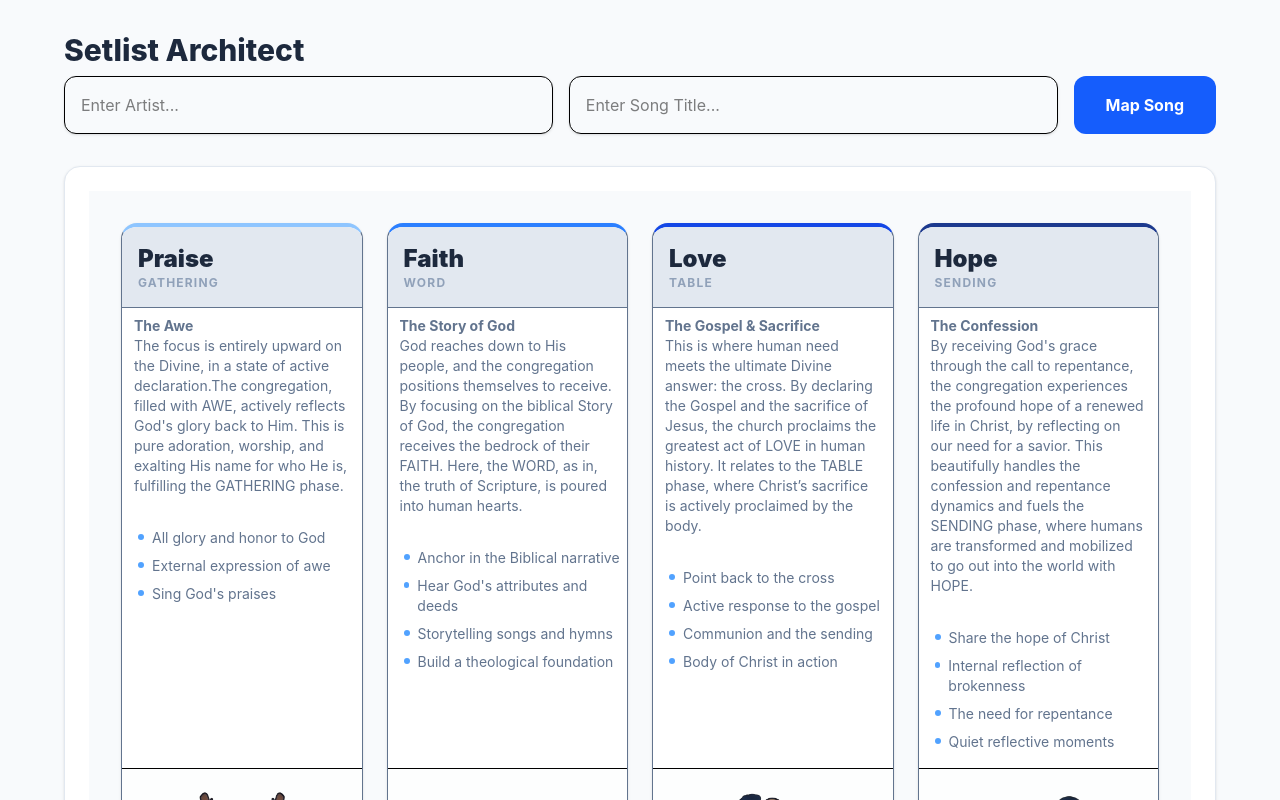
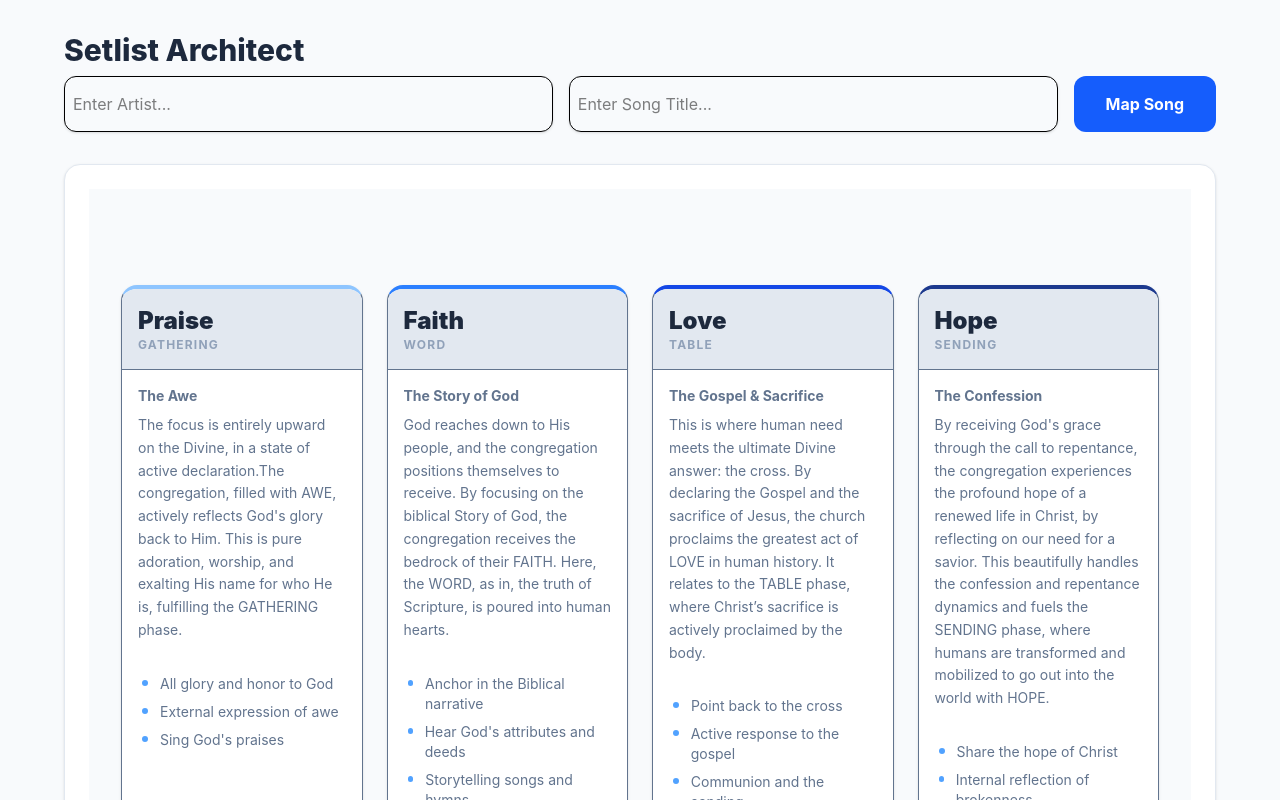
Before and after one commit to mtickle/worship-planning, a React (Vite) app: page / in a window 1280 px wide. Shown: the top 800 px of the page. Built offline with nearby package versions, Linux system fonts and the light colour scheme; no server answers; the database is empty.

Commit message:
Refactor LiturgyMapper and Columns components; enhance error handling in analyze-song function and improve payload structure for better API interaction

```diff
--- a/src/App.jsx
+++ b/src/App.jsx
@@ -17,11 +17,9 @@ export default function LiturgyMapper() {
   const [loading, setLoading] = useState(false);
   const [error, setError] = useState(null);
 
-  // 1. Default center coordinates for the inner 400x400 grid
-  // let finalX = 200;
-  // let finalY = 200;
 
-  // if (plotData) {
+  if (plotData) {
+    console.log(plotData)
     //   // FORCE NUMBER CONVERSION to prevent JavaScript string bugs!
     //   const xScore = Number(plotData.x_axis_score);
     //   const yScore = Number(plotData.y_axis_score);
@@ -44,7 +42,7 @@ export default function LiturgyMapper() {
     //   // Protect Left and Right Outer Edges
     //   if (finalX < 20) finalX = 20;
     //   if (finalX > 380) finalX = 380;
-  // }
+  }
 
   useEffect(() => { fetchHistory(); }, []);
 
@@ -54,22 +52,48 @@ export default function LiturgyMapper() {
   };
 
   const handleAnalyze = async () => {
-    if (!songInput.trim() || !artistInput.trim()) return; // Added validation
+    if (!songInput.trim() || !artistInput.trim()) return; // Make sure both exist
     setLoading(true);
     setError(null);
 
     try {
-      const { data: geminiData, error: funcError } = await supabase.functions.invoke('analyze-song', {
-        // Send both inputs as an object
-        body: {
+      // 1. Define the payload first
+      const requestPayload = {
         songTitle: songInput,
         artistName: artistInput
-        }
+      };
+
+      // 2. Log it safely
+      //console.log("Sending payload:", JSON.stringify(requestPayload));
+
+      // 3. Send it to your Edge Function
+      const { data: geminiData, error: funcError } = await supabase.functions.invoke('analyze-song', {
+        body: requestPayload
       });
 
-      if (funcError) throw new Error("Failed to analyze song.");
+      if (funcError) {
+        console.error("Raw Supabase Error:", funcError);
+
+        // Supabase sometimes buries the custom JSON error we sent from the backend
+        // Let's dig it out so we can display it in the UI!
+        let realErrorMessage = "Failed to analyze song.";
+
+        // Try to read the error we sent from our catch block in Deno
+        if (funcError.context && funcError.context.json) {
+          const backendError = await funcError.context.json();
+          realErrorMessage = backendError.error || realErrorMessage;
+        } else if (funcError.message) {
+          realErrorMessage = funcError.message;
+        }
+
+        throw new Error(`Backend Error: ${realErrorMessage}`);
+      }
+
+      // 4. Log the response to make sure Gemini sent back the JSON correctly
+      console.log("Gemini Response:", geminiData);
 
       setPlotData(geminiData);
+      setSelectedMovement(geminiData.liturgical_movement);
       fetchHistory();
     } catch (err) {
       setError(err.message);
@@ -77,7 +101,6 @@ export default function LiturgyMapper() {
       setLoading(false);
     }
   };
-
   return (
     <div className="min-h-screen bg-slate-50 p-4 lg:p-8">
       {loading && (
@@ -98,14 +121,14 @@ export default function LiturgyMapper() {
             value={artistInput}
             onChange={(e) => setArtistInput(e.target.value)}
             placeholder="Enter Artist..."
-            className="flex-1 p-4 border rounded-xl shadow-sm outline-none focus:ring-2 focus:ring-blue-500"
+            className="flex-1 p-2 border rounded-xl shadow-sm outline-none focus:ring-2 focus:ring-blue-500"
           />
           <input
             type="text"
             value={songInput}
             onChange={(e) => setSongInput(e.target.value)}
             placeholder="Enter Song Title..."
-            className="flex-1 p-4 border rounded-xl shadow-sm outline-none focus:ring-2 focus:ring-blue-500"
+            className="flex-1 p-2 border rounded-xl shadow-sm outline-none focus:ring-2 focus:ring-blue-500"
           />
           <button onClick={handleAnalyze} className="bg-blue-600 text-white px-8 py-4 rounded-xl font-bold hover:bg-blue-700">Map Song</button>
         </div>
--- a/src/components/Columns.jsx
+++ b/src/components/Columns.jsx
@@ -1,33 +1,87 @@
 import { ColumnData } from '@data/ColumnData';
 
-export default function Columns({ selectedMovement, setSelectedMovement }) {
+// Added 'onClear' to the props
+export default function Columns({ selectedMovement, setSelectedMovement, plotData, onClear }) {
 
     return (
-        <div className="flex gap-6 p-8 bg-slate-50 ">
+        // Changed to flex-col so the clear button sits neatly above the grid
+        <div className="flex flex-col gap-6 p-8 bg-slate-50">
+
+            {/* --- NEW: Clear Button (Only shows when something is selected) --- */}
+            <div className="flex justify-end w-full min-h-[40px]">
+                {selectedMovement && (
+                    <button
+                        onClick={onClear}
+                        className="px-6 py-2 bg-slate-200 text-slate-700 text-sm font-bold rounded-lg hover:bg-slate-300 transition-colors"
+                    >
+                        Clear Results
+                    </button>
+                )}
+            </div>
+
             <div className="w-full grid grid-cols-1 md:grid-cols-2 lg:grid-cols-4 gap-6">
-                {ColumnData.map((q) => (
-                    <div key={q.name} className={`bg-white overflow-hidden border-slate-500 rounded-2xl shadow-sm border-l border-r border-t-4 ${q.color} flex flex-col min-h-[500px]`}>
+                {ColumnData.map((q) => {
+                    // Check if this specific column is the one selected OR assigned by the AI
+                    const isSelected = selectedMovement === q.name;
 
-                        {/* 1. Header Section (Stays at the top) */}
+                    // STRICTLY dimming unselected, and adding a border to the selected. No scale changes.
+                    const unselectedStyles = selectedMovement && !isSelected ? "opacity-50" : "";
+                    const selectedStyles = isSelected ? "ring-4 ring-blue-500 z-10" : "shadow-sm";
+
+                    return (
+                        <div
+                            key={q.name}
+                            onClick={() => setSelectedMovement(q.name)}
+                            className={`bg-white overflow-hidden border-slate-500 rounded-2xl border-l border-r border-t-4 ${q.color} flex flex-col min-h-[500px] cursor-pointer transition-all duration-300 ease-out ${selectedStyles} ${unselectedStyles}`}
+                        >
+
+                            {/* 1. Header Section - Removed dynamic background color changes */}
                             <div className="p-4 border-b border-slate-500 bg-slate-200">
-                            <h2 className="text-2xl font-black text-slate-800 ">{q.name}</h2>
+                                <h2 className="text-2xl font-black text-slate-800">{q.name}</h2>
                                 <p className="text-xs font-bold text-slate-400 uppercase tracking-widest">{q.movement}</p>
                             </div>
 
-                        {/* 2. THE FIX: Wrap ALL the middle text inside one flex-1 div! */}
-                        {/* This div acts as a spring, expanding to fill the empty space */}
-                        <div className="flex-1 flex flex-col">
+                            {/* 2. Middle Section (The Spring) */}
+                            <div className="flex-1 flex flex-col relative">
 
-                            <div className="pt-2 pb-2 pl-3 pr-3">
-                                <p className="text-sm font-bold text-slate-500">{q.message}</p>
-                                <p className="text-sm text-slate-500 mb-4">{q.narrative.join(" ")}</p>
+                                {/* --- AI SONG CARD INJECTION --- */}
+                                {plotData && plotData.liturgical_movement === q.name && (
+                                    <div className="m-4 p-5 bg-white border-2 border-blue-400 rounded-xl shadow-lg relative overflow-hidden">
+                                        <div className="absolute top-0 right-0 bg-blue-400 text-white text-[10px] font-black px-2 py-1 rounded-bl-lg">
+                                            AI MAPPED
                                         </div>
 
-                            <div className="pt-2 pl-4">
-                                <ul className="space-y-2 mb-4">
+                                        <h3 className="font-black text-xl text-slate-800 leading-tight mb-1">
+                                            {plotData.song_title.toUpperCase()}
+                                        </h3>
+                                        <p className="text-xs font-bold text-slate-400 uppercase tracking-widest mb-4">
+                                            {plotData.artist}
+                                        </p>
+
+                                        <div className="mb-3">
+                                            <span className="inline-block bg-blue-100 text-blue-800 text-[11px] font-bold px-2 py-1 rounded-md">
+                                                📖 {plotData.scripture_connection}
+                                            </span>
+                                        </div>
+
+                                        <p className="text-sm text-slate-700 italic border-l-4 border-blue-200 pl-3">
+                                            "{plotData.theological_reasoning}"
+                                        </p>
+                                    </div>
+                                )}
+                                {/* ----------------------------------- */}
+
+                                {/* Standard Column Text */}
+                                <div className="pt-4 pb-2 pl-4 pr-4">
+                                    <p className="text-sm font-bold text-slate-500 mb-2">{q.message}</p>
+                                    <p className="text-sm text-slate-500 mb-4 leading-relaxed">{q.narrative.join(" ")}</p>
+                                </div>
+
+                                <div className="pt-2 pl-5 pr-4 mb-6">
+                                    <ul className="space-y-2">
                                         {q.items && q.items.map((item, index) => (
                                             <li key={index} className="flex items-start text-sm text-slate-500">
-                                            <span className="mr-2 mt-1.5 w-1.5 h-1.5 rounded-full bg-blue-400"></span>
+                                                <span className="mr-3 mt-1.5 w-1.5 h-1.5 rounded-full bg-blue-400"></span>
                                                 {item}
                                             </li>
                                         ))}
@@ -37,8 +91,7 @@ export default function Columns({ selectedMovement, setSelectedMovement }) {
                             </div>
                             {/* End of the flex-1 spring */}
 
-                        {/* 3. Bottom Graphic Section (Pushed to bottom) */}
-                        {/* Added mt-auto to ensure it firmly anchors to the bottom */}
+                            {/* 3. Bottom Graphic Section - Removed scale hover effects */}
                             <div className="mt-auto w-full h-48 border-t pt-4 flex justify-center bg-slate-50/30 rounded-b-2xl overflow-hidden">
                                 <img
                                     src={q.imagePath}
@@ -48,7 +101,8 @@ export default function Columns({ selectedMovement, setSelectedMovement }) {
                             </div>
 
                         </div>
-                ))}
+                    );
+                })}
             </div>
         </div>
     );
```
Also changed, not shown: 1 other file (tests, documents, lock files or other folders). Lines whose indentation alone changed are shown as unchanged.
